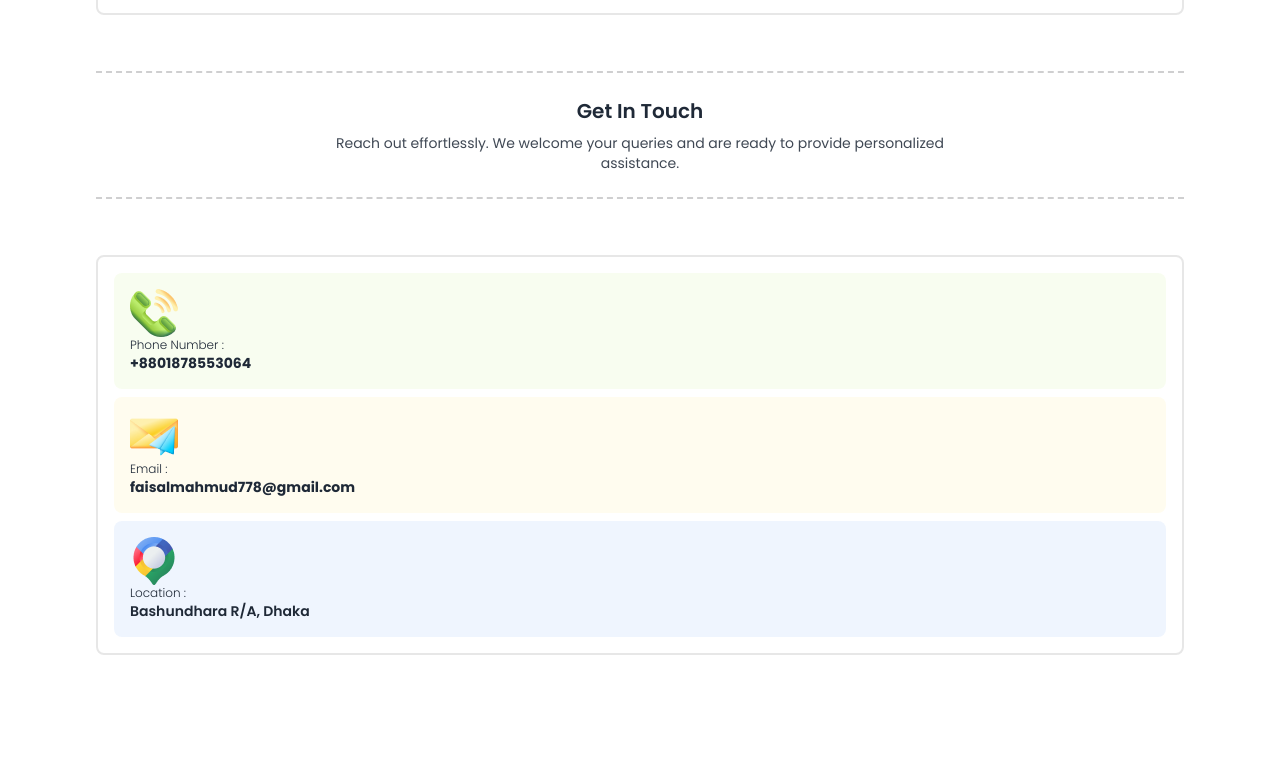
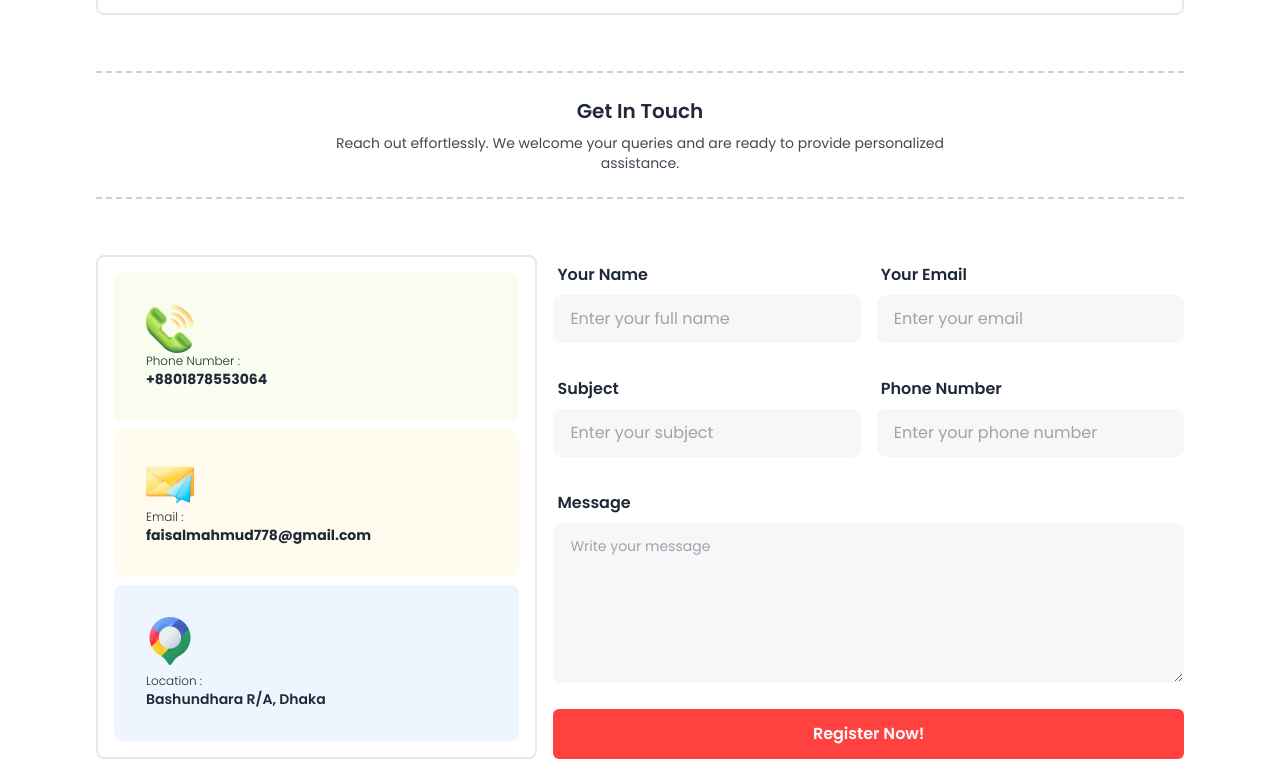
Before and after one commit to Faisal778/Hocktopus, a plain HTML site: page index.html in a window 1280 px wide. Shown: the part 3293-4052 px from the top of the page. Before the commit the page ends 3948 px from the top, so only its background shows below. Drawn offline with nearby package versions, Linux system fonts and the light colour scheme.

Commit message:
contact form added

```diff
--- a/index.html
+++ b/index.html
@@ -446,28 +446,71 @@
             </section>
             <!-- contact grid  -->
             <section>
-                <div>
-                    <div class = "grid grid-cols-1 gap-2 border-2 border-[#1313181A] rounded-lg p-4">
-                        <div class = "bg-[#BCED6D1A] min-h-28 p-4 rounded-lg">
-                            <img src="Images/Group 1171275317.png" alt="">
-                            <p class = "text-xs font-light">Phone Number :</p>
-                            <p class = "text-sm font-bold">+8801878553064</p>
-                        </div>
-                        <div class = "bg-[#FDDD5F1A] min-h-28 p-4 rounded-lg">
-                            <img src="Images/Group 1171275318.png" alt="">
-                            <p class = "text-xs font-light">Email :</p>
-                            <p class = "text-sm font-bold">faisalmahmud778@gmail.com</p>
-                        </div>
-                        <div class = "bg-[#629CF31A] min-h-28 p-4 rounded-lg">
-                            <img src="Images/Group 1171275321.png" alt="">
-                            <p class = "text-xs font-light">Location :</p>
-                            <p class = "text-sm font-semibold">Bashundhara R/A, Dhaka</p>
+                <div class="flex flex-col lg:flex-row gap-4">
+                    <div class="lg:w-[70%]">
+                        <div class="grid grid-cols-1 md:grid-cols-2 lg:grid-cols-1 gap-2 border-2 border-[#1313181A] rounded-lg p-4">
+                            <div class="bg-[#BCED6D1A] min-h-28 p-8 rounded-lg">
+                                <img src="Images/Group 1171275317.png" alt="" />
+                                <p class="text-xs font-light">Phone Number :</p>
+                                <p class="text-sm font-bold">+8801878553064</p>
+                            </div>
+                            <div class="bg-[#FDDD5F1A] min-h-28 p-8 rounded-lg">
+                                <img src="Images/Group 1171275318.png" alt="" />
+                                <p class="text-xs font-light">Email :</p>
+                                <p class="text-sm font-bold">faisalmahmud778@gmail.com</p>
+                            </div>
+                            <div class="bg-[#629CF31A] min-h-28 p-8 rounded-lg md:col-span-2 md:text-center lg:text-left lg:col-span-1">
+                                <img class="md:mx-auto lg:mx-0 pb-2" src="Images/Group 1171275321.png" alt="" />
+                                <p class="text-xs font-light">Location :</p>
+                                <p class="text-sm font-semibold">Bashundhara R/A, Dhaka</p>
+                            </div>
                         </div>
                     </div>
 
-
-                    <div>
-
+                    <div class="grid grid-cols-1 lg:grid-cols-2 gap-4 lg:w-full">
+                        <div>
+                            <label class="form-control w-full max-w-xs">
+                                <div class="label">
+                                    <span class="label-text text-base font-semibold">Your Name</span>
+                                </div>
+                                <input type="text" placeholder="Enter your full name" class="input bg-[#13131808] w-full max-w-xs" />
+                            </label>
+                        </div>
+                        <div>
+                            <label class="form-control w-full max-w-xs">
+                                <div class="label">
+                                    <span class="label-text text-base font-semibold">Your Email</span>
+                                </div>
+                                <input type="text" placeholder="Enter your email" class="input bg-[#13131808] w-full max-w-xs" />
+                            </label>
+                        </div>
+                        <div>
+                            <label class="form-control w-full max-w-xs">
+                                <div class="label">
+                                    <span class="label-text text-base font-semibold">Subject</span>
+                                </div>
+                                <input type="text" placeholder="Enter your subject" class="input bg-[#13131808] w-full max-w-xs" />
+                            </label>
+                        </div>
+                        <div>
+                            <label class="form-control w-full max-w-xs">
+                                <div class="label">
+                                    <span class="label-text text-base font-semibold">Phone Number</span>
+                                </div>
+                                <input type="text" placeholder="Enter your phone number" class="input bg-[#13131808] w-full max-w-xs" />
+                            </label>
+                        </div>
+                        <div class="grid col-span-1 lg:col-span-2">
+                            <label class="form-control">
+                                <div class="label">
+                                    <span class="label-text text-base font-semibold">Message</span>
+                                </div>
+                                <textarea placeholder="Write your message" class="textarea bg-[#13131808] min-h-40"></textarea>
+                            </label>
+                        </div>
+                        <div class="text-center grid col-span-1 lg:col-span-2">
+                            <button class="bg-[#FF4240] rounded-md p-2 w-full text-white font-semibold">Register Now!</button>
+                        </div>
                     </div>
                 </div>
             </section>
```
